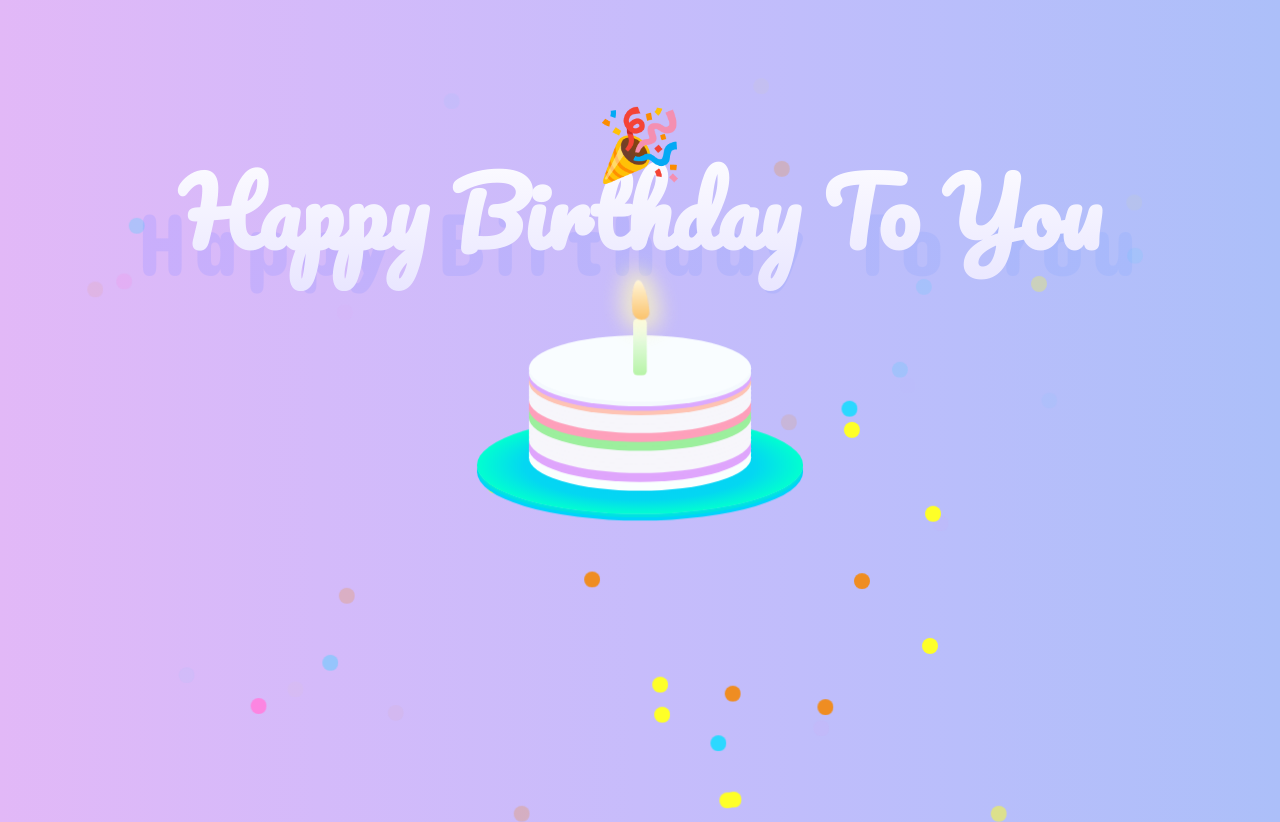
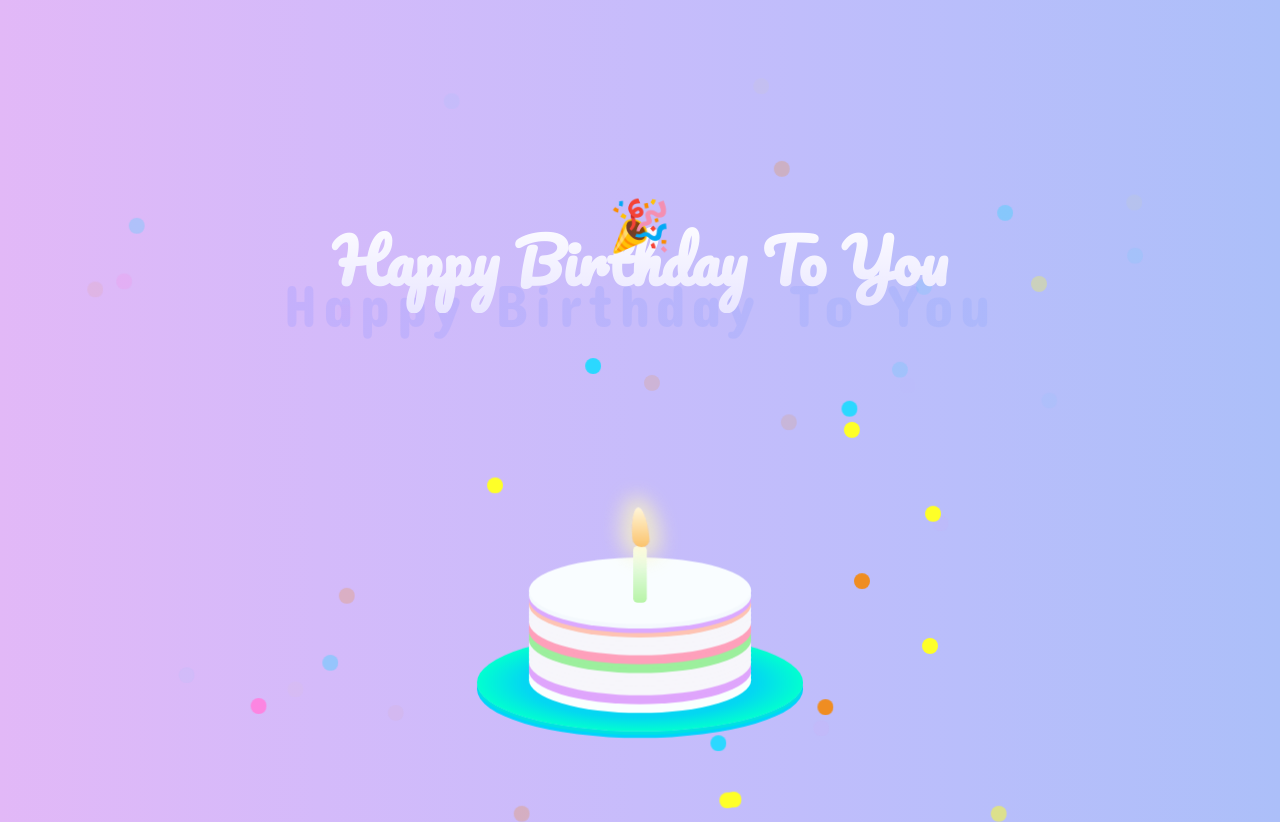
Before and after one commit to ssshier/HappyBirthdayToYou, a plain HTML site: page index.html in a window 1280 px wide. Drawn offline with Linux system fonts and the light colour scheme.

Commit message:
Update page

```diff
--- a/css/style.css
+++ b/css/style.css
@@ -3,8 +3,8 @@
   position: fixed;
   text-align: center;
   width: 100%;
-  top: 50px;
-  font-size: 90px;
+  top: 150px;
+  font-size: 60px;
   display: block;
 }
 
@@ -33,8 +33,8 @@ h1, h2, span {
     position: fixed;
     text-align: center;
     width: 100%;
-    top: 120px;
-    font-size: 90px;
+    top: 220px;
+    font-size: 60px;
     background: -webkit-linear-gradient(0deg, #ceadfc 0%, #a3bbfb 100%);
     -webkit-background-clip: text;
     -webkit-text-fill-color: transparent;
@@ -48,16 +48,16 @@ h1, h2, span {
     position: fixed;
     text-align: center;
     width: 100%;
-    top: 70px;
-    font-size: 70px;
+    top: 170px;
+    font-size: 50px;
   }
 
   h2 {
     position: fixed;
     text-align: center;
     width: 100%;
-    top: 50px;
-    font-size: 90px;
+    top: 150px;
+    font-size: 60px;
     background: -webkit-linear-gradient(90deg, #e9e6ff 0%, white 100%);
     -webkit-background-clip: text;
     -webkit-text-fill-color: transparent;
@@ -687,7 +687,7 @@ h1, h2, span {
   }
   .cake {
     position: relative;
-    top: 250px;
+    top: 450px;
     margin: auto;
     width: 200px;
     height: 60px;
@@ -703,7 +703,7 @@ h1, h2, span {
     width: 300px;
     bottom: -95px;
     left: 50%;
-    top: 380px;
+    top: 580px;
     margin-left: -150px;
     border-radius: 100%;
     background: radial-gradient(ellipse closest-side at center, #08c7fe 0%, #04d7f2 71%, #02ffd0 100%);
@@ -715,7 +715,7 @@ h1, h2, span {
     position: relative;
     height: 50px;
     width: 12px;
-    top: 280px;
+    top: 480px;
     margin: auto;
     background: linear-gradient(0deg, #b7f4a7 0%, white 100%);
     border-radius: 4px;
```
Also changed, not shown: 1 other file.
